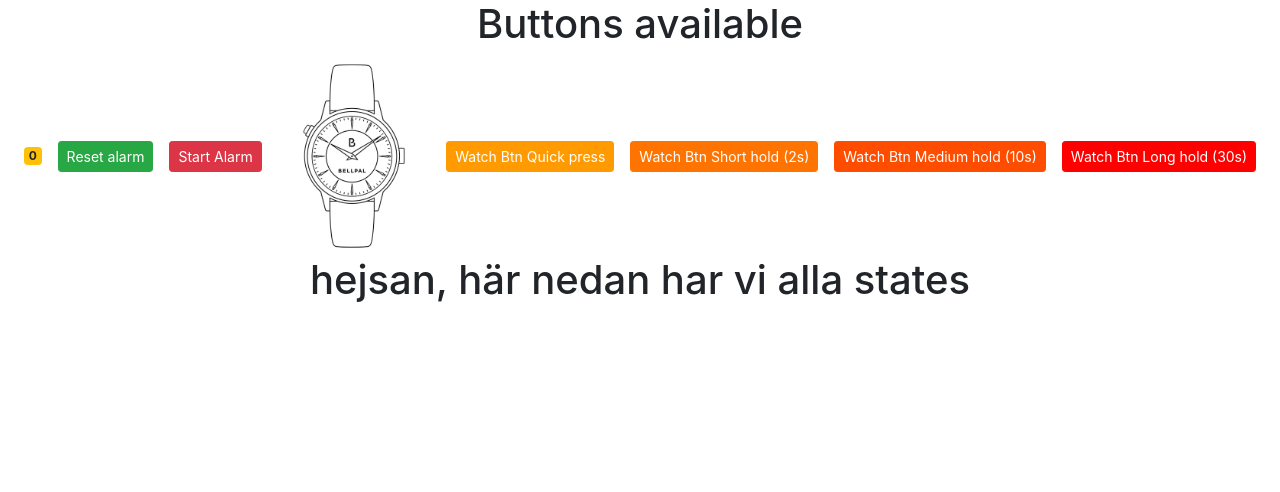
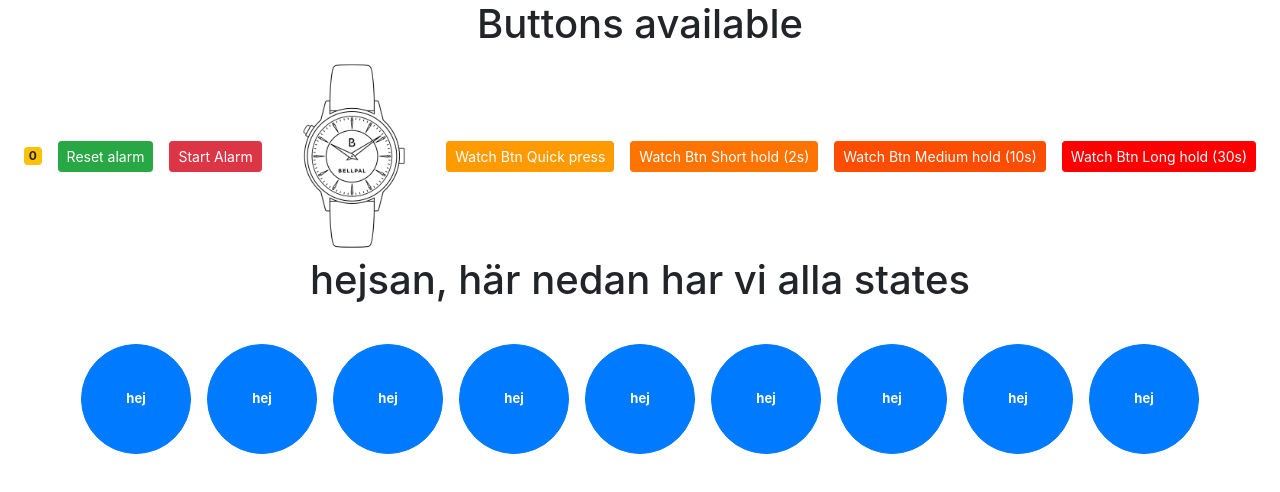
Before and after one commit to duriumm/Bellpal-react-website, a React (Create React App) app: page / in a window 1280 px wide. Shown: the top 492 px of the page. Built offline with nearby package versions, Linux system fonts and the light colour scheme.

Commit message:
Desktop up to date on repo

```diff
--- a/src/components/buttonBar.jsx
+++ b/src/components/buttonBar.jsx
@@ -199,7 +199,7 @@ const ButtonBar = () => {
       <h1>hejsan, här nedan har vi alla states</h1>
       <br></br>
       {/* FRÅGA MUSTAFA */}
-      {/* {listOfButtons.map((stateBtn) => {
+      {listOfButtons.map((stateBtn) => {
         return (
           <StateButton
             id={stateBtn}
@@ -207,12 +207,12 @@ const ButtonBar = () => {
             text={'hej'}
           />
         );
-      })} */}
+      })}
       {/* {console.log(buttonMap.values())}  // skrivs ut korrekt */}
       {/* {console.log(buttonMap.keys())}     // skrivs ut korrekt */}
 
       {/* dONT USE THIS BELOW, USE NEW ARRAY WITH OBJECTS INSTEAD */}
-      {
+      {/* {
         buttonMap.forEach((btnIdString, btnText) => {
           return(
             <StateButton
@@ -222,7 +222,7 @@ const ButtonBar = () => {
             />
           );
         })
-      }
+      } */}
       {/* <button
         id="lightSleepStateBtn"
         onClick={() => changeOpacityAndStateOnClick("lightSleepStateBtn")} // HÄR skulle jag vilja ha buttons variabel id som argument istället för en sträng
```
